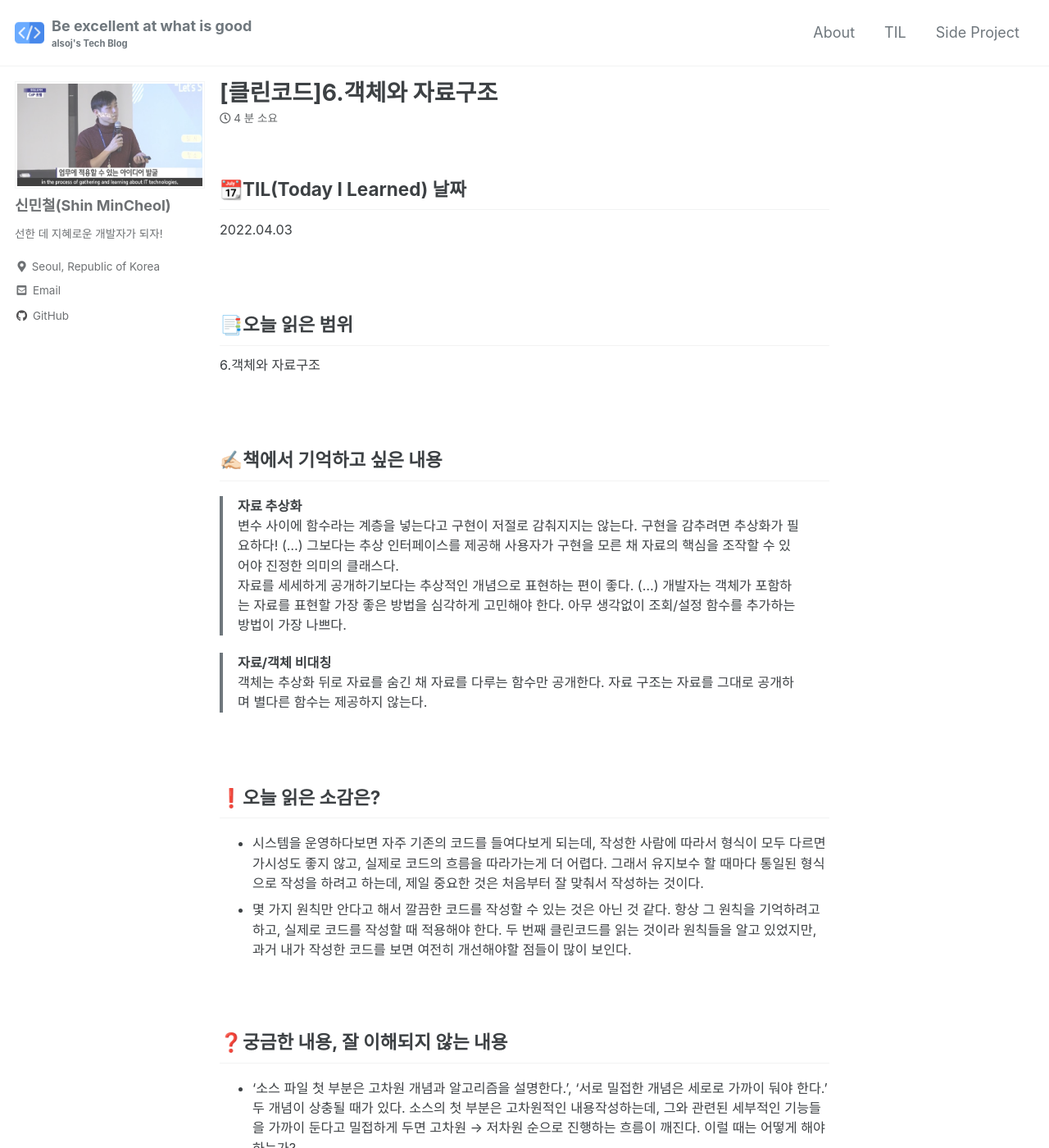
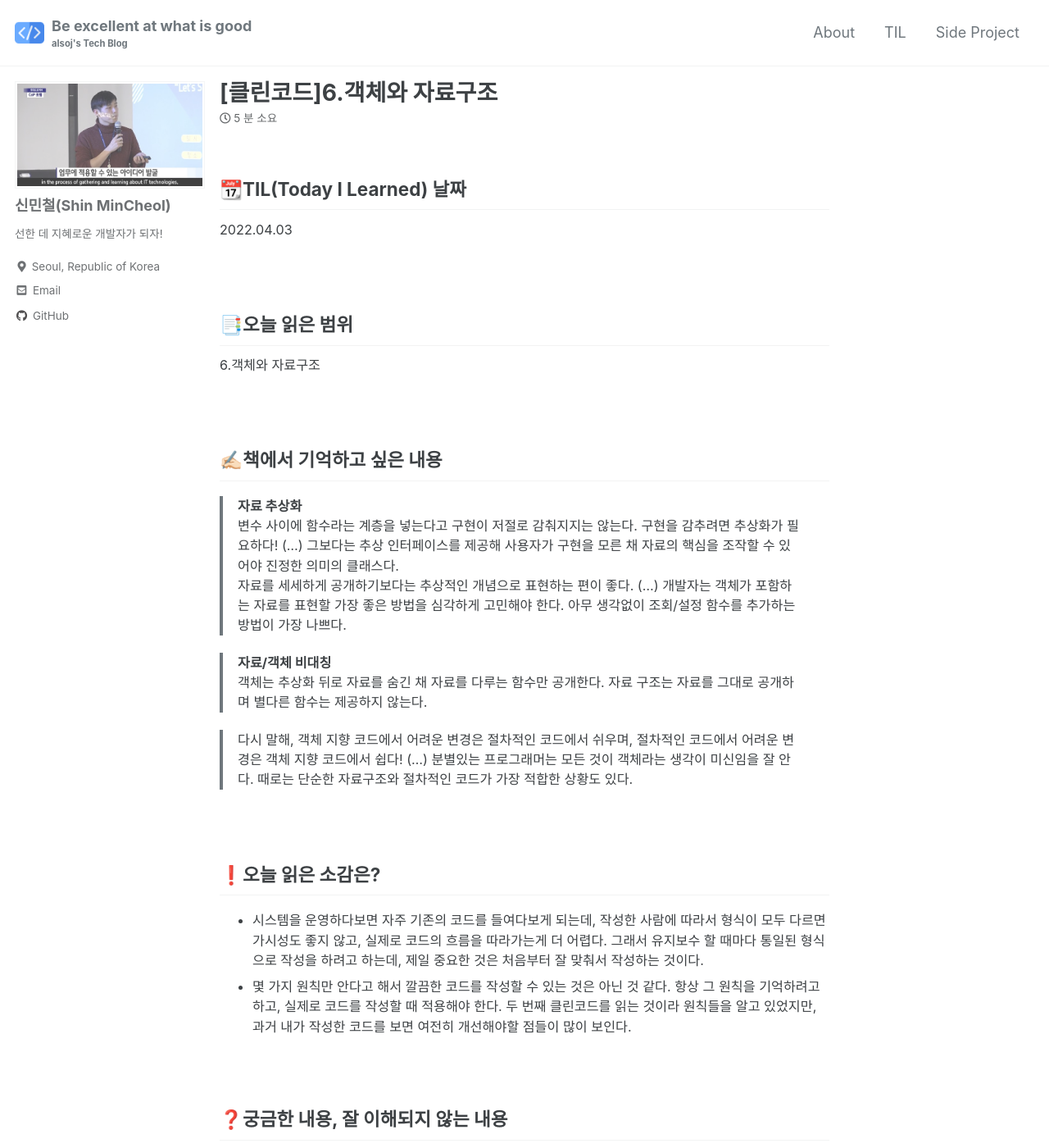
Before and after one commit to alsoj/alsoj.github.io, a Jekyll site: the page built from _posts/til/clean code/2022-04-03-[클린코드]6.객체와 자료구조.md, in a window 1280 px wide and 1400 px high. Shown: the whole window at 82% size. Built offline with Jekyll 4.4.1, drawn with Linux system fonts in a browser that asks for light colours; cached includes are drawn as plain includes; comment, search, counter and statistics services are not loaded.

Commit message:
modify TIL clean code

```diff
--- a/_posts/til/clean code/2022-04-03-[클린코드]6.객체와 자료구조.md
+++ b/_posts/til/clean code/2022-04-03-[클린코드]6.객체와 자료구조.md
@@ -29,6 +29,8 @@ tags:
 > **자료/객체 비대칭**
 > 객체는 추상화 뒤로 자료를 숨긴 채 자료를 다루는 함수만 공개한다. 자료 구조는 자료를 그대로 공개하며 별다른 함수는 제공하지 않는다.
 
+> 다시 말해, 객체 지향 코드에서 어려운 변경은 절차적인 코드에서 쉬우며, 절차적인 코드에서 어려운 변경은 객체 지향 코드에서 쉽다! (...) 분별있는 프로그래머는 모든 것이 객체라는 생각이 미신임을 잘 안다. 때로는 단순한 자료구조와 절차적인 코드가 가장 적합한 상황도 있다.
+
 <br />
 
 ## ❗오늘 읽은 소감은?
```
